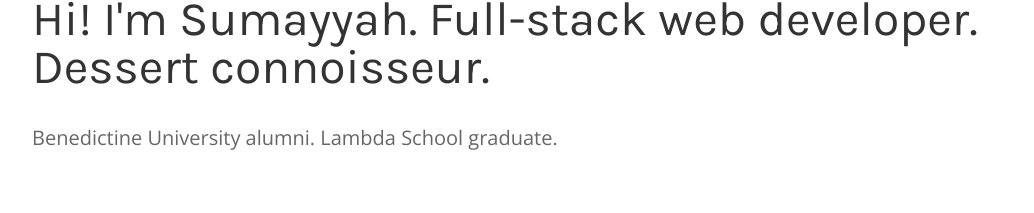
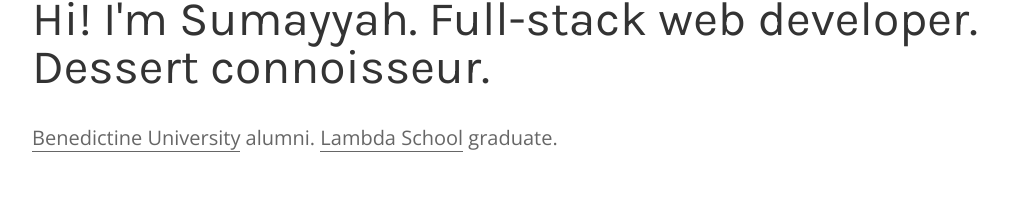
Before and after one commit to sumi419/portfolio, a React (Create React App) app: page / in a window 1280 px wide. Shown: the part 136-349 px from the top of the page, without its empty margins (96-1130 px from the left). Built offline with nearby package versions, Linux system fonts and the light colour scheme.

Commit message:
🏝 Add links to title bio

```diff
--- a/src/components/Title.js
+++ b/src/components/Title.js
@@ -7,7 +7,22 @@ export default function Title() {
         Hi! I'm Sumayyah. Full-stack web developer. Dessert connoisseur.
       </h1>
       <p className='black60 fs16 fs20-td fw500 lh open-sans'>
-        Benedictine University alumni. Lambda School graduate.
+        <a
+          className='bb pb0_5 hover'
+          href='http://www.ben.edu/'
+          target='_blank'
+          rel='noopener noreferrer'>
+          Benedictine University
+        </a>{' '}
+        alumni.{' '}
+        <a
+          className='bb pb0_5 hover'
+          href='https://lambdaschool.com/'
+          target='_blank'
+          rel='noopener noreferrer'>
+          Lambda School
+        </a>{' '}
+        graduate.
       </p>
     </section>
   );
```
